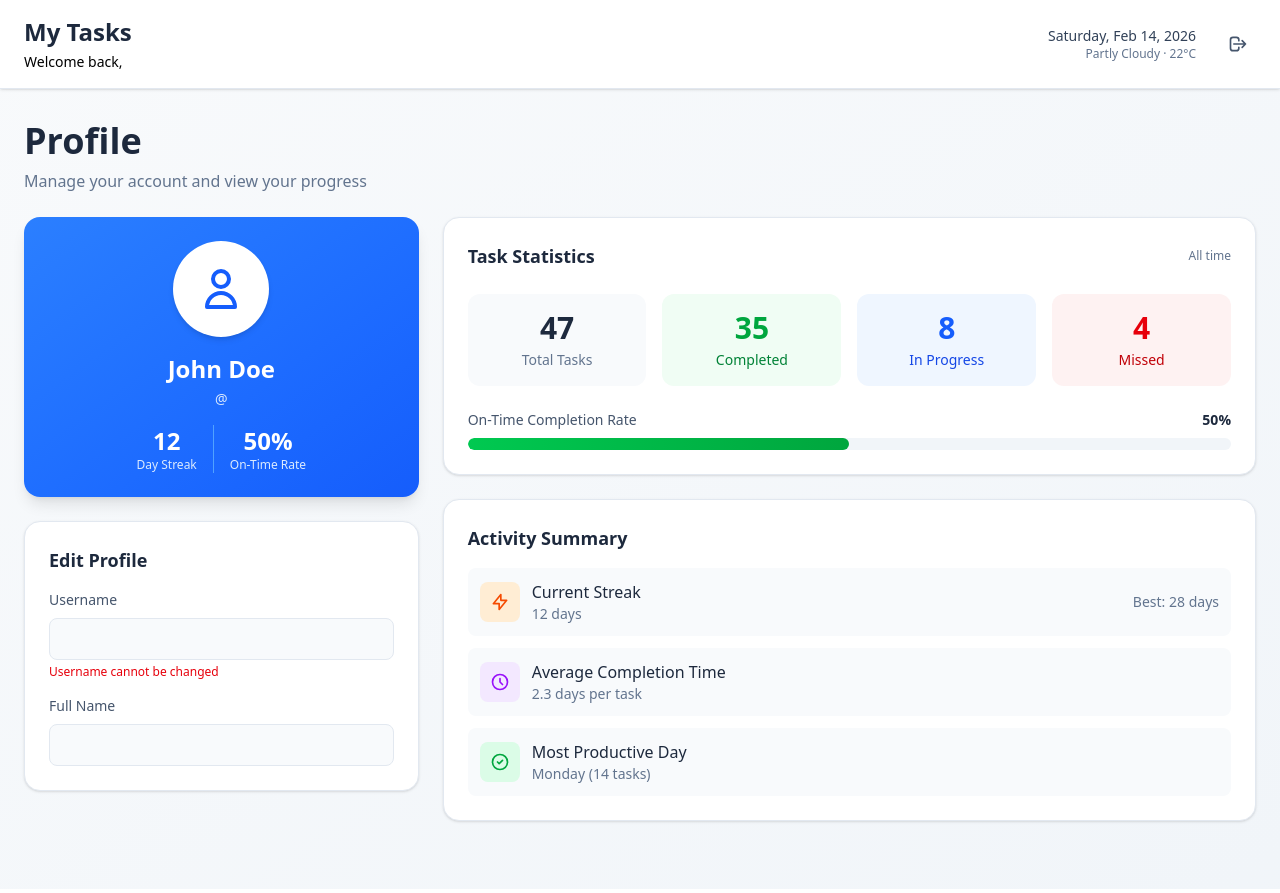
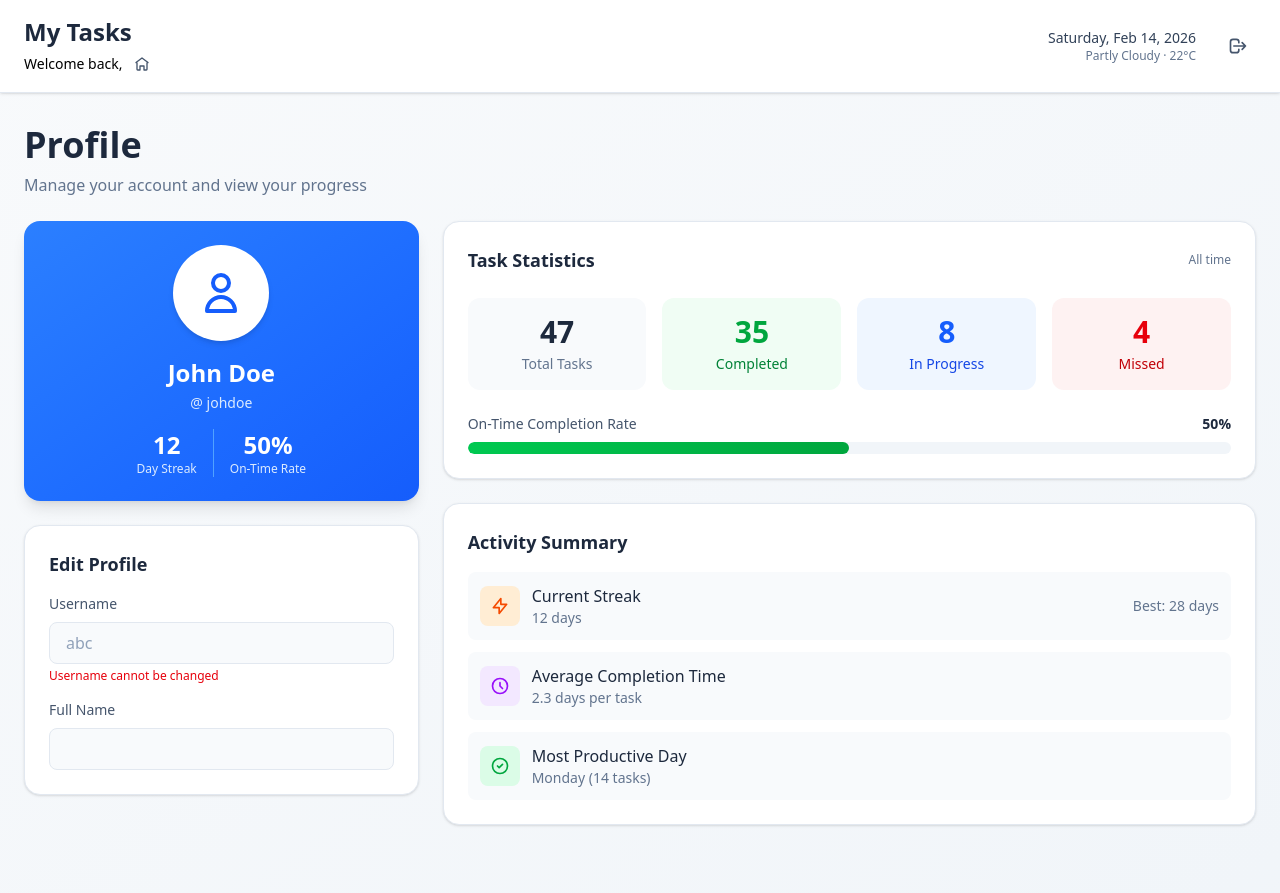
Before and after one commit to parveshqaiser/todolist-frontend, a React (Vite) app: page /home/profile in a window 1280 px wide. Built offline with nearby package versions, Linux system fonts and the light colour scheme; no server answers; sample sign-in values are in the browser's storage.

Commit message:
all compo mod

```diff
--- a/src/App.jsx
+++ b/src/App.jsx
@@ -7,7 +7,7 @@ import LoginPage from "./pages/LoginPage";
 import RegisterPage from "./pages/RegisterPage";
 
 import {BrowserRouter, Route, Routes} from "react-router-dom";
-import { AuthProvider } from "./utils/authContext";
+import { AuthProvider } from "./utils/AuthProvider";
 import ProtectedRoute from "./components/ProtectedRoute";
 
 const App = ()=>{
@@ -16,16 +16,16 @@ const App = ()=>{
 	<>
 	<Toaster position="top-center" reverseOrder={false}></Toaster>
 		<BrowserRouter>
-			{/* <AuthProvider> */}
+			<AuthProvider>
 				<Routes>
 					<Route index path="/" element={<LoginPage />}/>
 					<Route path="/register" element={<RegisterPage/>}/>
-					<Route path="/home" element={ <Body/>}>
+					<Route path="/home" element={<ProtectedRoute><Body/></ProtectedRoute> }>
 						<Route index element={<HomePage />} />
 						<Route path="profile" element={<ProfilePage />} />
 					</Route>
 				</Routes>
-			{/* </AuthProvider> */}
+			</AuthProvider>
 		</BrowserRouter>
 	</>
 	)
--- a/src/components/Body.jsx
+++ b/src/components/Body.jsx
@@ -1,27 +1,26 @@
 
-import React, { createContext} from 'react'
+
 import Navbar from './Navbar'
 import { Outlet} from 'react-router-dom'
 import useFetchUserData from '../hooks/useFetchUserData';
 
-export let UserContext = createContext();
+// export let UserContext = createContext();
 
 const Body = () => {
 
     let {loading} = useFetchUserData();
-    let userData = {name : "abc", age :50};
 
     if(loading){
         return <div className='text-center'>Loading...</div>
     }
 
     return (
-        <UserContext.Provider value={{userData}}>
+        <>
             <div className='min-h-screen bg-linear-to-br from-slate-50 to-slate-100'>
                 <Navbar />
                 <Outlet />
             </div>
-        </UserContext.Provider>
+        </>
     )
 }
 
--- a/src/components/Navbar.jsx
+++ b/src/components/Navbar.jsx
@@ -1,9 +1,5 @@
 
 import { Link, useLocation} from "react-router-dom";
-import { useContext } from "react";
-import { AuthContext } from "../utils/authContext";
-import { UserContext } from "./Body";
-import { months, weeks } from "../utils/constants";
 import { useAtom } from "jotai";
 import { userInfo } from "../shared/atom";
 import { displayDate } from "../utils/constants";
@@ -16,6 +12,8 @@ const Navbar = () => {
 
     const loc = useLocation();
 
+    let isHome = loc.pathname === "/home";
+
     return (
         <header className="bg-white shadow-sm border-b border-slate-200 sticky top-0 z-10">
             <main className="max-w-7xl mx-auto px-4 sm:px-6 py-3 sm:py-4">
@@ -25,12 +23,22 @@ const Navbar = () => {
                         <h1 className="text-2xl font-bold text-slate-800">My Tasks</h1>
                         <div className="flex items-center gap-2 mt-1">
                             <p className="text-sm ">Welcome back, {userData && <span className="text-yellow-500">{userData?.fullName}</span>} </p>
-                            {loc.pathname !="/home/profile" && <Link to={"/home/profile"} className="hover:bg-blue-300 p-1 rounded transition-colors">
+                            {isHome ? <Link to={"/home/profile"} className="hover:bg-blue-300 p-1 rounded transition-colors">
                                 <svg className="w-4 h-4 text-slate-600" fill="none" stroke="currentColor" viewBox="0 0 24 24">
                                     <path strokeLinecap="round" strokeLinejoin="round" strokeWidth={2} d="M16 7a4 4 0 11-8 0 4 4 0 018 0zM12 14a7 7 0 00-7 7h14a7 7 0 00-7-7z" />
                                 </svg>
-                            </Link>}
-
+                            </Link> :
+                            <Link
+                                to={"/home"}
+                                className="hover:bg-blue-300 p-1 rounded transition-colors"
+                            >
+                                <svg className="w-4 h-4 text-slate-600" fill="none" stroke="currentColor" viewBox="0 0 24 24">
+                                    <path strokeLinecap="round" strokeLinejoin="round" strokeWidth={2}
+                                        d="M3 9.75L12 3l9 6.75M4.5 10.5V20a1 1 0 001 1H9v-6h6v6h3.5a1 1 0 001-1v-9.5"
+                                    />
+                                </svg>
+                            </Link>
+                            }
                         </div>
                     </div>
 
--- a/src/components/ProfilePage.jsx
+++ b/src/components/ProfilePage.jsx
@@ -1,22 +1,26 @@
 
-import React, {useContext, useState } from 'react';
+import React, {useEffect, useState } from 'react';
 import { api } from '../utils/api';
-import { UserContext } from './Body';
 import toast from 'react-hot-toast';
+import { userInfo } from '../shared/atom';
+import { useAtom } from 'jotai';
+import useFetchUserData from '../hooks/useFetchUserData';
 
 const ProfilePage = () => {
 
-	let {userData} = useContext(UserContext);
+	// let {fetch} = useFetchUserData();
+	let [userData] = useAtom(userInfo);
 
     const [fullName, setFullName] = useState(userData?.fullName);
     const [isEditing, setIsEditing] = useState(false);
     const [tempName, setTempName] = useState(fullName);
 
-    const handleUpdate = async() => {
+    const handleUpdateName = async() => {
 		try {
 			let res = await api.patch(`user/${userData?._id}`,{fullName : tempName});
 			if(res.data.message){
                 toast.success(res.data.message);
+				// fetch();
  				setIsEditing(false);
 			}
 		} catch (error) {
@@ -53,8 +57,8 @@ const ProfilePage = () => {
 								<path strokeLinecap="round" strokeLinejoin="round" strokeWidth={2} d="M16 7a4 4 0 11-8 0 4 4 0 018 0zM12 14a7 7 0 00-7 7h14a7 7 0 00-7-7z" />
 							</svg>
 						</div>
-						<h2 className="text-2xl font-bold mb-1">{userData && userData?.fullName || "John Doe"}</h2>
-						<p className="text-blue-100 text-sm mb-4">@ {userData?.username}</p>
+						<h2 className="text-2xl font-bold mb-1">{fullName || "John Doe"}</h2>
+						<p className="text-blue-100 text-sm mb-4">@ {userData?.username || "johdoe"}</p>
 						<div className="flex gap-4 text-center">
 							<div>
 								<p className="text-2xl font-bold">{stats.currentStreak}</p>
@@ -78,7 +82,7 @@ const ProfilePage = () => {
 							<label className="block text-sm font-medium text-slate-600 mb-2">Username</label>
 							<input
 								type="text"
-								value={userData?.username}
+								value={userData?.username || "abc"}
 								readOnly
 								className="w-full px-4 py-2 bg-slate-50 border border-slate-200 rounded-lg text-slate-400 cursor-not-allowed"
 							/>
@@ -116,7 +120,7 @@ const ProfilePage = () => {
 						{isEditing && (
 							<div className="flex gap-2">
 								<button
-									onClick={handleUpdate}
+									onClick={handleUpdateName}
 									className="flex-1 px-4 py-2 bg-blue-600 hover:bg-blue-700 text-white rounded-lg font-medium transition-colors"
 								>
 									Save Changes
--- a/src/components/ProtectedRoute.jsx
+++ b/src/components/ProtectedRoute.jsx
@@ -1,16 +1,17 @@
 
-import React, { useContext } from 'react'
-import { AuthContext } from '../utils/authContext';
-import { Navigate } from 'react-router-dom';
+
+import { useAtom } from 'jotai';
+import { useNavigate , Navigate} from 'react-router-dom';
+import { userInfo } from '../shared/atom';
 
 const ProtectedRoute = ({children}) => {
 
-    let {isAuthenticated} = useContext(AuthContext);
+    // const [user] = useAtom(userInfo);
+    let authUser = JSON.parse(localStorage.getItem("user"));
+    console.log(authUser);
 
-
-    console.log(" from protected route isAuthenticated : ", isAuthenticated);
-
-    if (!isAuthenticated) {
+    if(!authUser)
+    {
         return <Navigate to="/" replace />;
     }
 
--- a/src/hooks/useFetchUserData.js
+++ b/src/hooks/useFetchUserData.js
@@ -2,13 +2,12 @@
 
 import React, { useEffect, useState } from 'react'
 import { api } from '../utils/api';
-import { useSetAtom } from 'jotai';
+import { useAtom, useSetAtom } from 'jotai';
 import { userInfo } from '../shared/atom';
 
 const useFetchUserData = () => {
 
     const [loading, setLoading] = useState(true);
-    const [userData, setUserData] = useState(null);
     let setUserInfo = useSetAtom(userInfo);
 
     useEffect(()=>{
--- a/src/pages/LoginPage.jsx
+++ b/src/pages/LoginPage.jsx
@@ -4,7 +4,7 @@ import React, {useContext, useState} from 'react'
 import toast from 'react-hot-toast';
 import { Link, useNavigate } from 'react-router-dom';
 import { BASE_URL } from '../utils/api';
-import { AuthContext } from '../utils/authContext';
+import { AuthContext } from '../utils/AuthProvider';
 import { isUserAuhtenticated, userInfo } from '../shared/atom';
 import { useSetAtom } from 'jotai';
 
@@ -12,16 +12,12 @@ const LoginPage = () => {
 
     const [username, setUsername] = useState('');
     const [password, setPassword] = useState('');
-    const setIsAuthenticated = useSetAtom(isUserAuhtenticated)
-
-    // let {isAuthenticated,setIsAuthenticated} = useContext(AuthContext);
-
     const [isDisable, setIsDisable] = useState(false);
 
     const navigate = useNavigate();
+    const setUserInfo = useSetAtom(userInfo);
 
     const handleLogin =async ()=>{
-
         let data = {
             username : username.trim(),
             password : password.trim(),
@@ -35,14 +31,15 @@ const LoginPage = () => {
         try {
             let res = await axios.post(`${BASE_URL}/user/login`, data, {withCredentials:true});
             if(res.data.success){
-                setIsAuthenticated(true);
+                setUserInfo(res.data.data);
+                localStorage.setItem("user", JSON.stringify(res.data.data));
                 toast.success(res.data.message);
                 setTimeout(()=>{
                     setUsername("");
                     setPassword("");
                     setIsDisable(false);
                     navigate("/home")
-                },1800)
+                },2000)
             }
         } catch (error) {
             setIsDisable(false);
--- a/src/shared/atom.js
+++ b/src/shared/atom.js
@@ -1,8 +1,14 @@
 
 import { atom } from 'jotai';
+import { atomWithStorage } from 'jotai/utils';
 
-export let userInfo = atom(null);
+export let userInfo = atomWithStorage("userInfo",null);
 
 export let userTask = atom([]);
 
 export let isUserAuhtenticated = atom(false);
+
+
+// export const userInfo = atomWithStorage('userInfo', null);
+// export const userTask = atomWithStorage('userTask', []);
+// export const isUserAuthenticated = atomWithStorage('auth', false);
--- a/src/utils/authContext.jsx
+++ b/src/utils/AuthProvider.jsx
@@ -10,11 +10,7 @@ export const AuthContext = createContext();
 
 export const AuthProvider = ({ children }) => {
 
-    const [isAuthenticated, setIsAuthenticated] = useState(false);
-
     const navigate = useNavigate();
-
-    console.log("from auth content ", isAuthenticated);
 
     let logout = async () => {
         try {
@@ -23,9 +19,8 @@ export const AuthProvider = ({ children }) => {
                 toast.success(res.data.message);
             }
         } catch (error) {
-             toast.error(error?.response?.data?.message || error?.message, {duration:2000})
+            toast.error(error?.response?.data?.message || error?.message, {duration:2000})
         } finally {
-            setIsAuthenticated(false);
             navigate("/");
         }
     };
@@ -35,7 +30,7 @@ export const AuthProvider = ({ children }) => {
     },[logout]);
 
     return (
-        <AuthContext.Provider value={{isAuthenticated,setIsAuthenticated,logout}}>
+        <AuthContext.Provider value={{logout}}>
             {children}
         </AuthContext.Provider>
     );
--- a/src/utils/api.js
+++ b/src/utils/api.js
@@ -32,11 +32,9 @@ api.interceptors.response.use((response) => response,
             return Promise.reject(error);
         }
 
-        // 🚨 DO NOT intercept refresh endpoint itself
-        if (
-            originalRequest.url.includes("/user/generate/accesstoken") ||
-            originalRequest.url.includes("/user/logout")
-        ) {
+        //  DO NOT intercept refresh endpoint itself
+        if (originalRequest.url.includes("/user/generate/accesstoken") || originalRequest.url.includes("/user/logout")) {
+            console.log("going in between ");
             triggerLogout();
             return Promise.reject(error);
         }
@@ -50,6 +48,7 @@ api.interceptors.response.use((response) => response,
 
                 return api(originalRequest);
             } catch (refreshError) {
+                console.log("going in actual logout ");
                 triggerLogout();
                 return Promise.reject(refreshError);
             }
```
Also changed, not shown: src/components/HomePage.jsx (+20 -10 lines).
